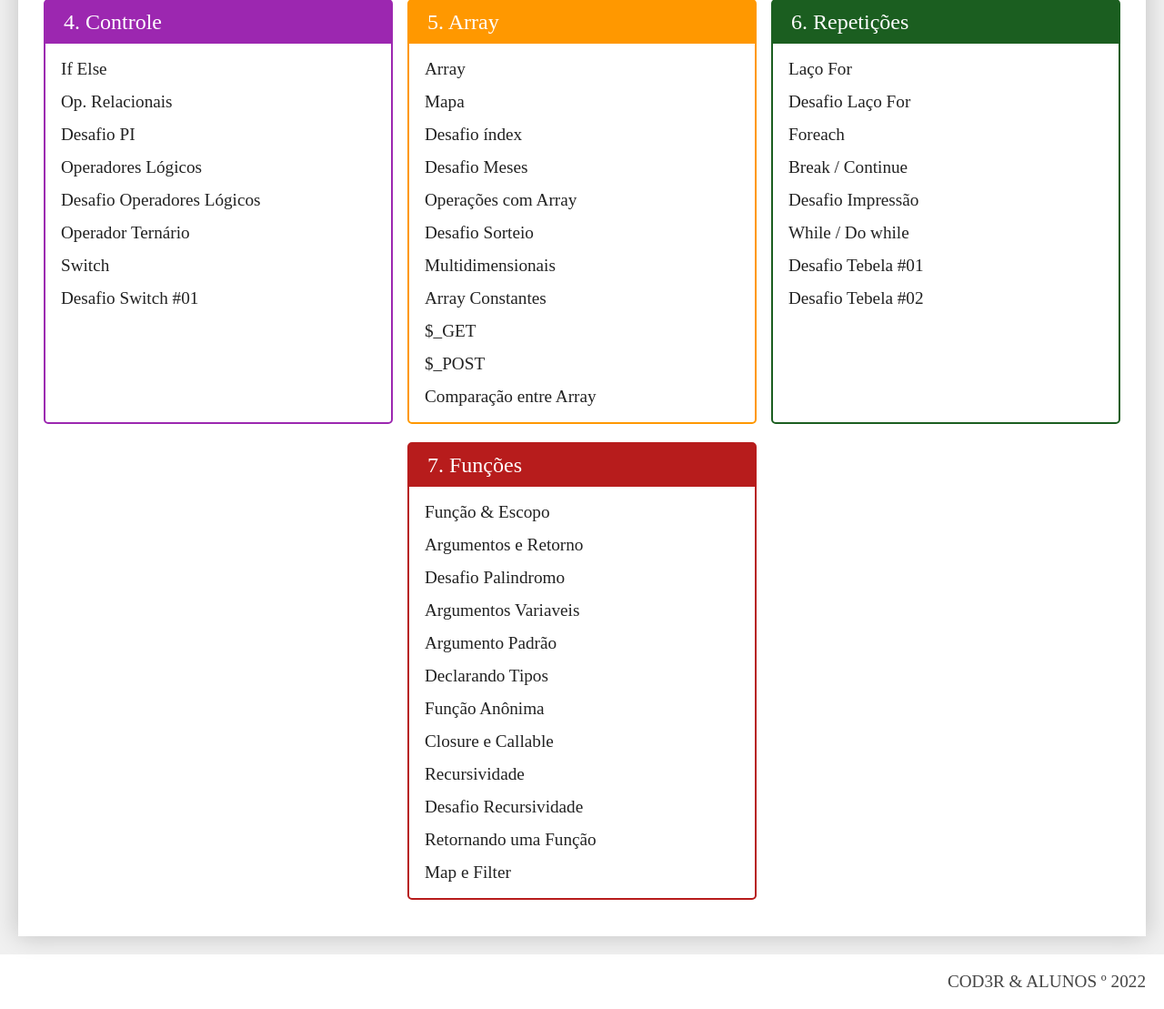
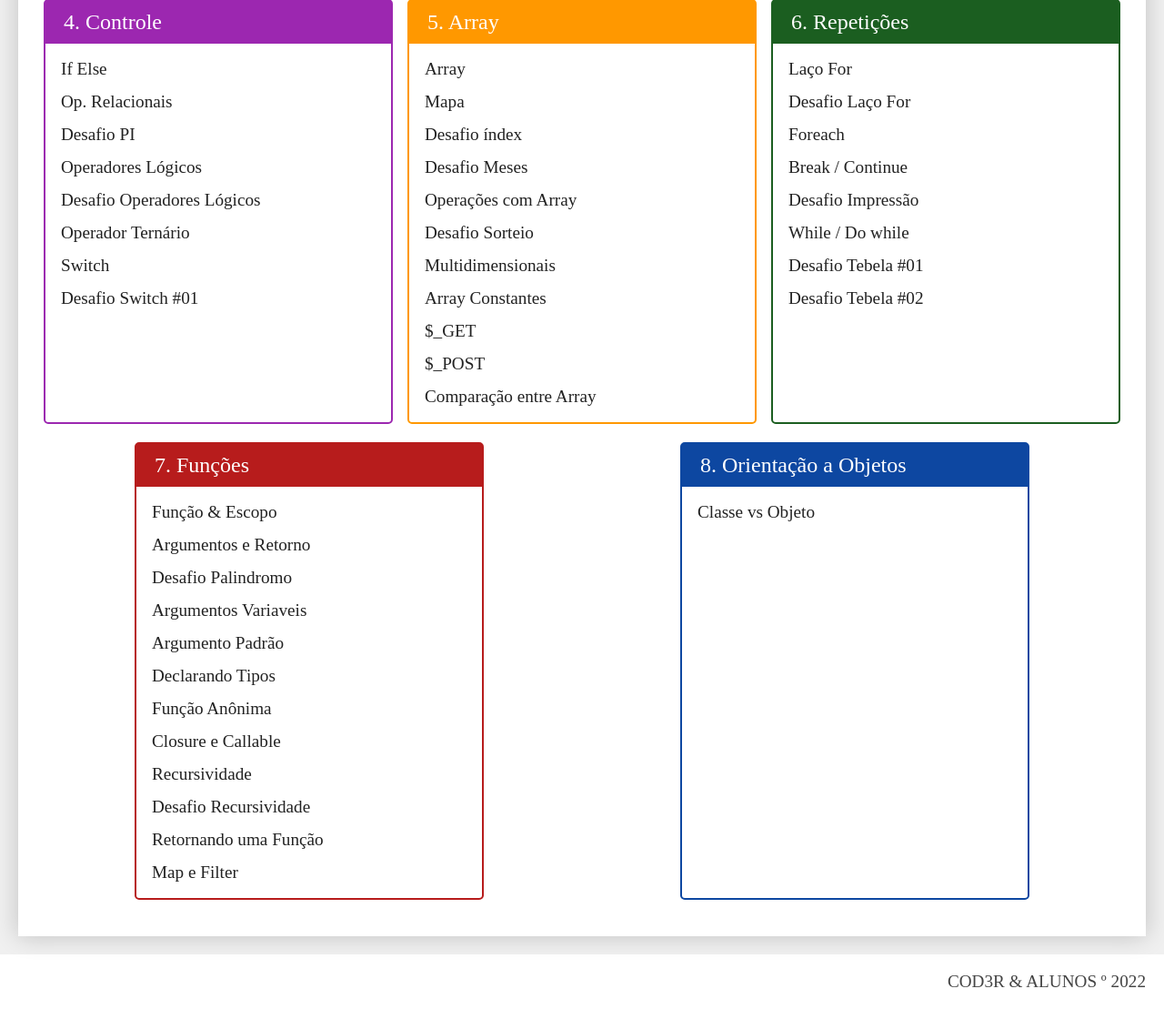
Before and after one commit to AlbericoJr/Curso_PHP, a PHP site: page / in a window 1280 px wide. Shown: the part 540-1649 px from the top of the page at 91% size. Run offline with PHP 8.4, Linux system fonts and the light colour scheme.

Commit message:
Classe vs Objeto

```diff
--- a/index.php
+++ b/index.php
@@ -113,6 +113,13 @@
                         <li><a href="exercicios.php?dir=funcoes&file=map_filter">Map e Filter</a></li>
                     </ul>
                 </div>
+
+                <div class="modulo azul-escuro">
+                    <h3>8. Orientação a Objetos</h3>
+                    <ul>
+                        <li><a href="exercicios.php?dir=orientacao_objetos&file=classe_objeto">Classe vs Objeto</a></li>
+                    </ul>
+                </div>
             </nav>
         </div>
     </main>
--- /dev/null
+++ b/orientacao_objetos/classe_objeto.php
@@ -0,0 +1 @@
+<div class="titulo">Classe vs Objeto</div>
```
